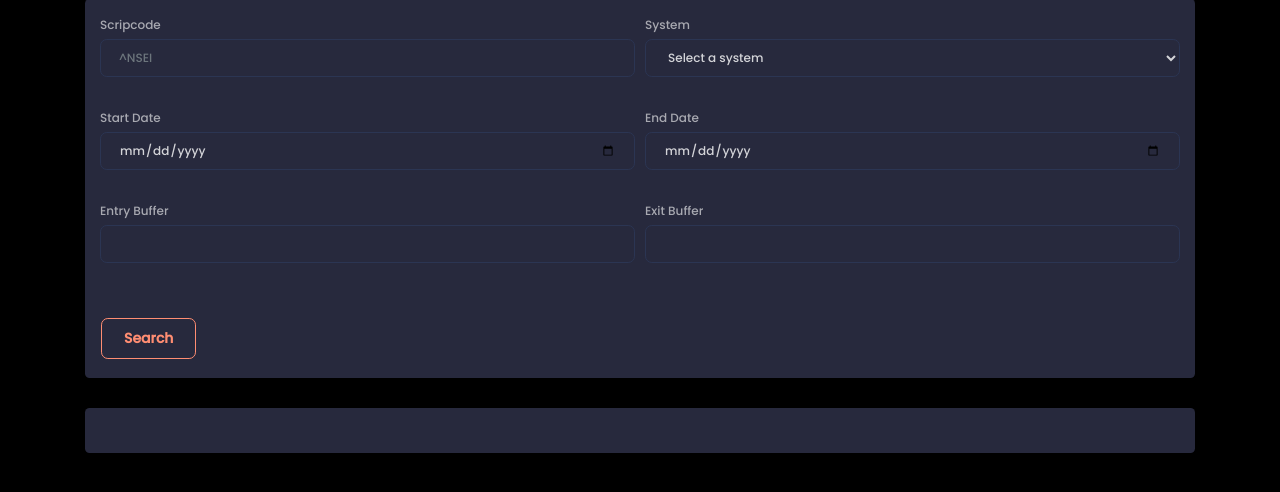
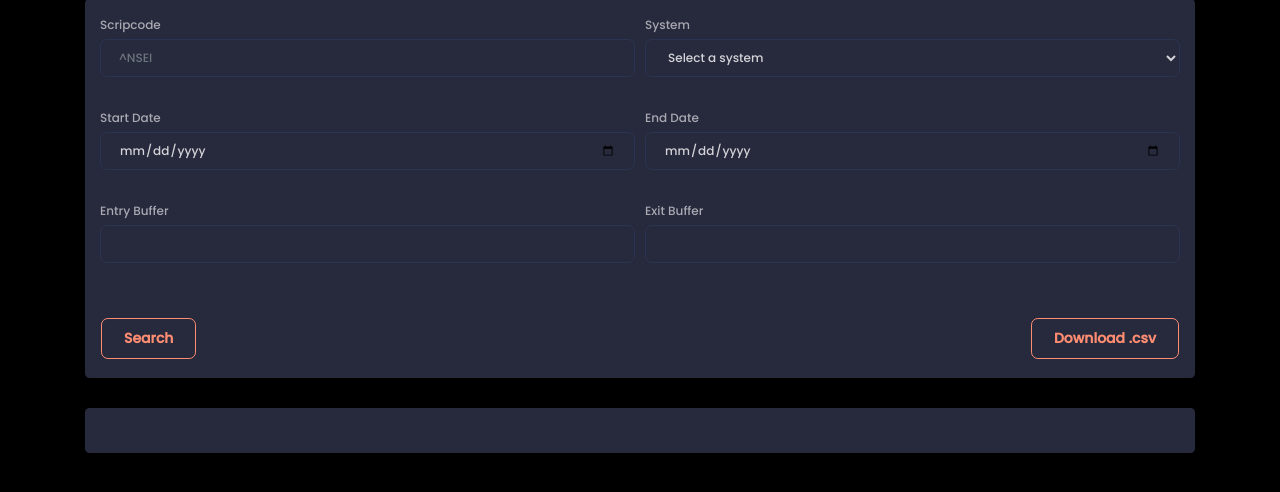
Before and after one commit to 3LazyDevs/T2T-Backtesting, a Flask app: page / in a window 1280 px wide. Shown: the part 157-649 px from the top of the page. Run offline with Flask 3, Linux system fonts and the light colour scheme; some libraries are stand-ins or nearby versions.

Commit message:
Added Download functionality

```diff
--- a/RTT_1.py
+++ b/RTT_1.py
@@ -251,7 +251,7 @@ def report():
     print("\nexcel after appending:")
     print(excel_df)
     print("\n\n")
-    excel_df.to_csv("report.csv")
+    excel_df.to_csv("reports/report.csv")
 
 def complete(fig):
     print(trades)
--- a/app.py
+++ b/app.py
@@ -1,4 +1,4 @@
-from flask import Flask, render_template, request
+from flask import Flask, Response, render_template, request
 import plotly.express as px
 import RTT_1 as rtt
 # import AB20 as ab20
@@ -59,6 +59,15 @@ def index():
 
     return render_template('index.html', lines=lines, systems = systems)
 
+@app.route("/getPlotCSV")
+def getPlotCSV():
+    with open("reports/report.csv") as fp:
+        csv = fp.read()
+    return Response(
+        csv,
+        mimetype="text/csv",
+        headers={"Content-disposition":
+                 "attachment; filename=myplot.csv"})
 
 
 if __name__ == '__main__':
--- a/templates/base.html
+++ b/templates/base.html
@@ -45,6 +45,10 @@
         border-color: #E67E22;
         box-shadow: none;
       }
+
+      a, a:hover, a:focus, a:active, a:visited {
+        color: #E67E22;
+      }
     </style>
 
 
--- a/templates/index.html
+++ b/templates/index.html
@@ -139,11 +139,11 @@
         </div> -->
         <br>
         <div style="display:inline-block;">
-          <button type="submit" class="btn btn-warning btn-simple" id="search">Search</button>
+          <button type="submit" class="btn btn-warning btn-simple" id="search" name="search">Search</button>
         </div>
-        <!-- <div style="float: right">
-          <button type="submit" class="btn btn-warning btn-simple" id="download">Download .csv</button>
-        </div> -->
+        <div class="download" style="float: right">
+          <a href="/getPlotCSV"><button type="button" class="btn btn-warning btn-simple" id="download" name="download">Download .csv</button></a>
+        </div>
 
       </form>
     </div>
```
